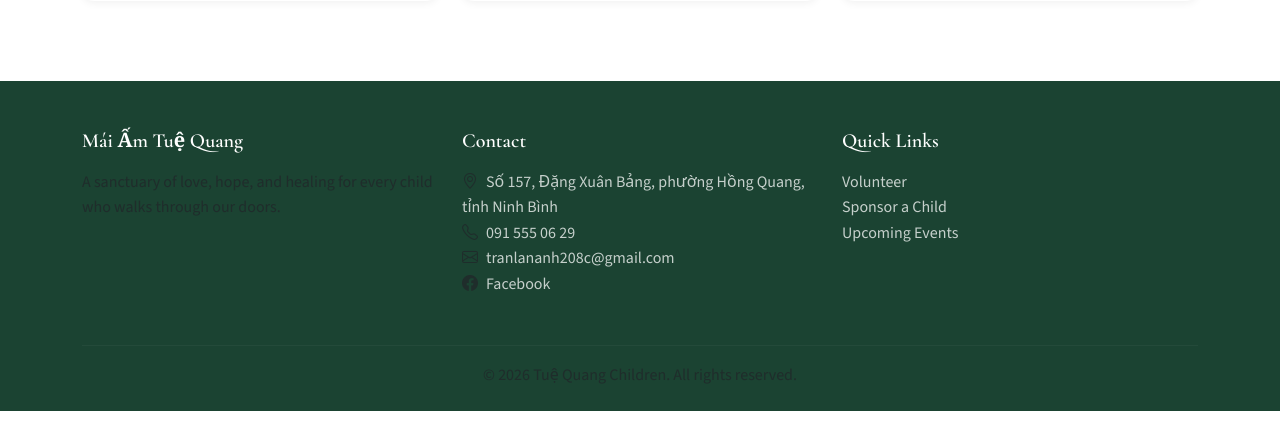
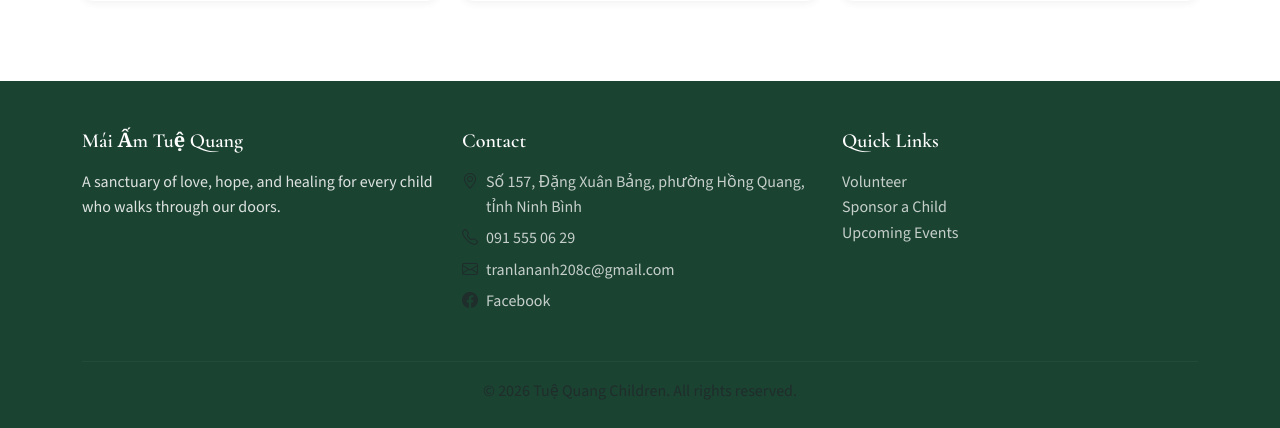
Before and after one commit to MaiTranQuocTrung/orphanage_website, a Flask app: page /about/vision in a window 1280 px wide. Shown: the part 1638-2066 px from the top of the page. Run offline with Flask 3, Linux system fonts and the light colour scheme; some libraries are stand-ins or nearby versions.

Commit message:
Brighten footer tagline and align wrapped contact address.
Co-authored-by: Cursor <cursoragent@cursor.com>

```diff
--- a/static/css/style.css
+++ b/static/css/style.css
@@ -648,6 +648,20 @@ a:hover {
     margin-bottom: 1rem;
 }
 
+.site-footer .footer-tagline {
+    color: rgba(255, 255, 255, 0.85);
+}
+
+.contact-list li {
+    display: flex;
+    align-items: flex-start;
+    margin-bottom: 0.35rem;
+}
+
+.contact-list li i {
+    flex-shrink: 0;
+}
+
 .site-footer a {
     color: rgba(255, 255, 255, 0.75);
 }
--- a/templates/base.html
+++ b/templates/base.html
@@ -104,11 +104,11 @@
             <div class="row g-4">
                 <div class="col-md-4">
                     <h5>Mái Ấm Tuệ Quang</h5>
-                    <p class="text-muted">{{ _("A sanctuary of love, hope, and healing for every child who walks through our doors.") }}</p>
+                    <p class="footer-tagline">{{ _("A sanctuary of love, hope, and healing for every child who walks through our doors.") }}</p>
                 </div>
                 <div class="col-md-4">
                     <h5>{{ _("Contact") }}</h5>
-                    <ul class="list-unstyled text-muted">
+                    <ul class="list-unstyled text-muted contact-list">
                         <li><i class="bi bi-geo-alt me-2"></i><a href="https://www.google.com/maps/place/157+Đường+Đặng+Xuân+Bảng,+Hồng+Quang,+Ninh+Bình/data=!4m2!3m1!1s0x3135e0c95680ff23:0xbcedb0d8fc050d4c?sa=X&ved=1t:242&ictx=111" target="_blank" rel="noopener noreferrer">Số 157, Đặng Xuân Bảng, phường Hồng Quang, tỉnh Ninh Bình</a></li>
                         <li><i class="bi bi-telephone me-2"></i><a href="tel:+84915550629">091 555 06 29</a></li>
                         <li><i class="bi bi-envelope me-2"></i><a href="mailto:tranlananh208c@gmail.com">tranlananh208c@gmail.com</a></li>
```
